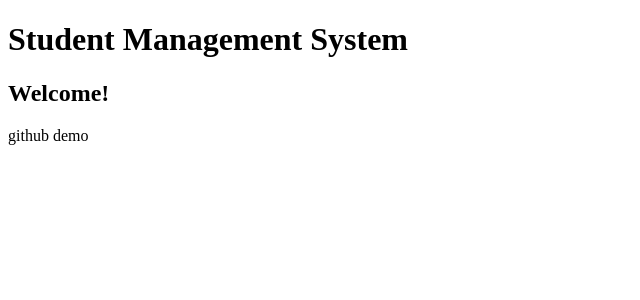
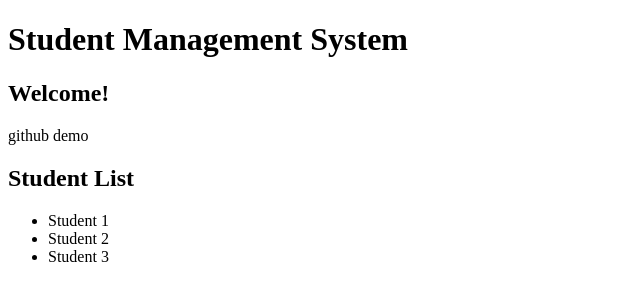
Before and after one commit to smad-1/github-demo, a plain HTML site: page index.html in a window 1280 px wide. Shown: the whole page, without its empty margins (0-640 px from the left). Drawn offline with Linux system fonts and the light colour scheme.

Commit message:
Add student list

```diff
--- a/index.html
+++ b/index.html
@@ -9,5 +9,12 @@
     <h1>Student Management System</h1>
     <h2>Welcome!</h2>
     <p>github demo</p>
+
+    <h2>Student List</h2>
+    <ul>
+        <li>Student 1</li>
+        <li>Student 2</li>
+        <li>Student 3</li>
+    </ul>
 </body>
 </html>
```
